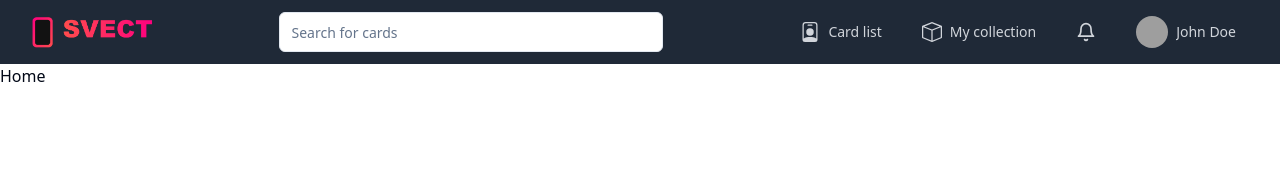
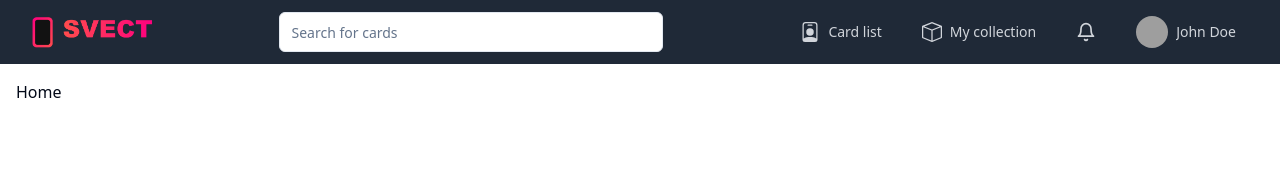
Before and after one commit to Tryphamour/SVE-Collection-Tracker, a React (Vite) app in the folder apps/client/: page / in a window 1280 px wide. Shown: the top 170 px of the page. Built offline with nearby package versions, Linux system fonts and the light colour scheme; no server answers; grey boxes are pictures that could not be loaded.

Commit message:
feat(client): wrap children in padding for improved layout spacing

```diff
--- a/apps/client/src/components/layout.tsx
+++ b/apps/client/src/components/layout.tsx
@@ -123,7 +123,7 @@ export default function Layout({ children }: { children: ReactNode }) {
   return (
     <>
       <AppNavbar />
-      {children}
+      <div className="p-4">{children}</div>
     </>
   );
 }
```
